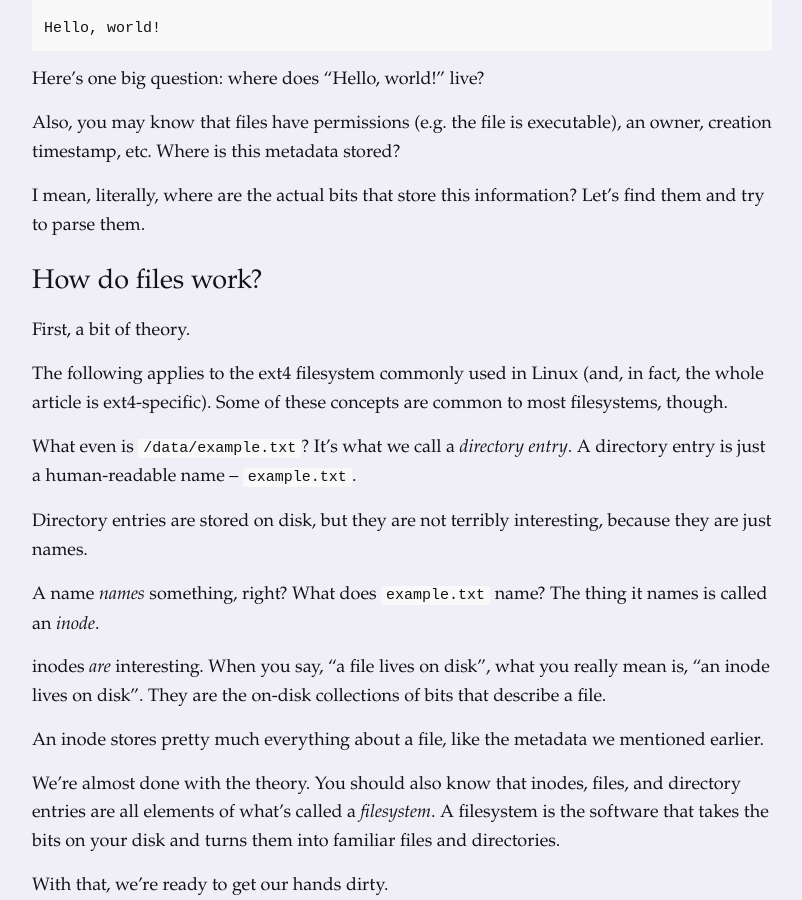
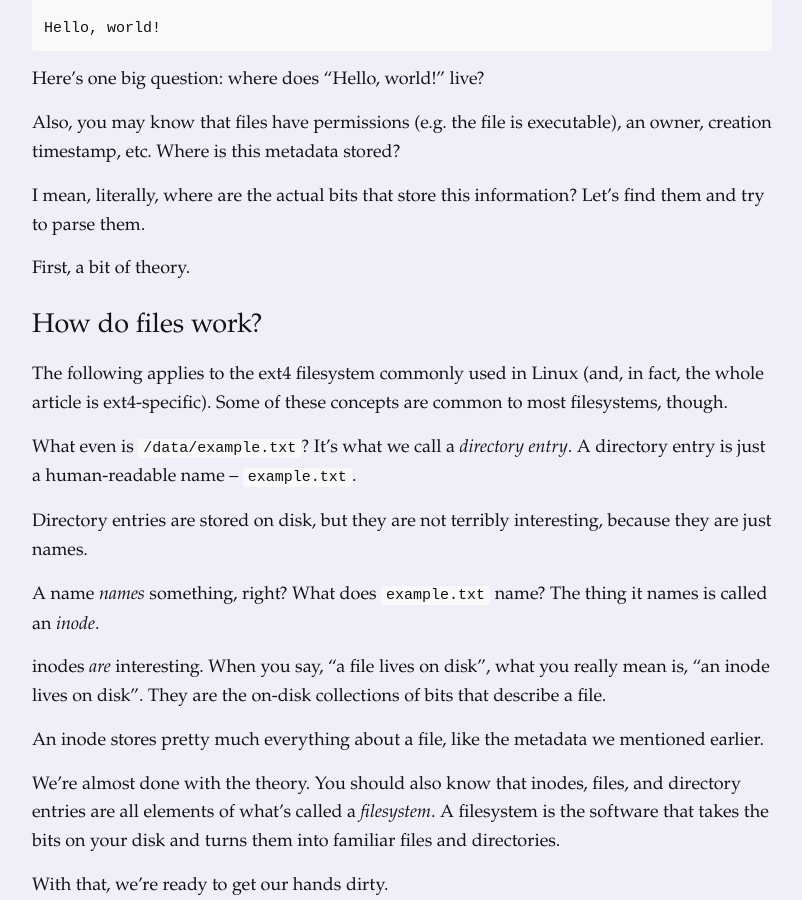
Before and after one commit to dmazin/dmazin.github.io, a Jekyll site: the page built from _posts/2023-07-19-bunch-of-bits.md, in a window 1280 px wide and 900 px high, scrolled down 853 px. Shown: the whole window, without its empty margins (238-1040 px from the left). Built offline with Jekyll 4.4.1, drawn with Linux system fonts in a browser that asks for light colours.

Commit message:
improve flow

```diff
--- a/_posts/2023-07-19-bunch-of-bits.md
+++ b/_posts/2023-07-19-bunch-of-bits.md
@@ -33,9 +33,9 @@
 
 I mean, literally, where are the actual bits that store this information? Let's find them and try to parse them.
 
-# How do files work?
 First, a bit of theory.
 
+# How do files work?
 The following applies to the ext4 filesystem commonly used in Linux (and, in fact, the whole article is ext4-specific). Some of these concepts are common to most filesystems, though.
 
 What even is `/data/example.txt`? It's what we call a *directory entry*. A directory entry is just a human-readable name – `example.txt`.
```
